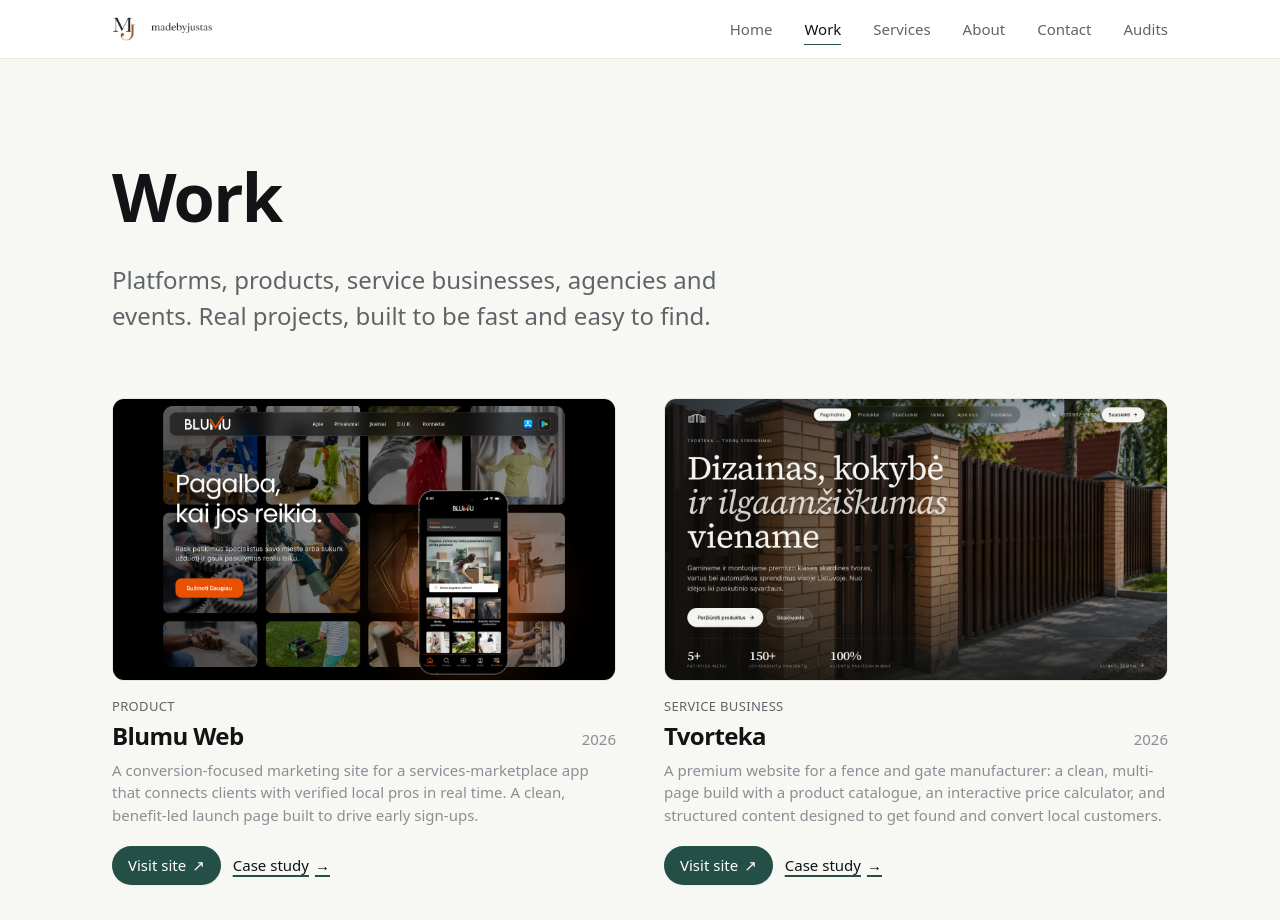
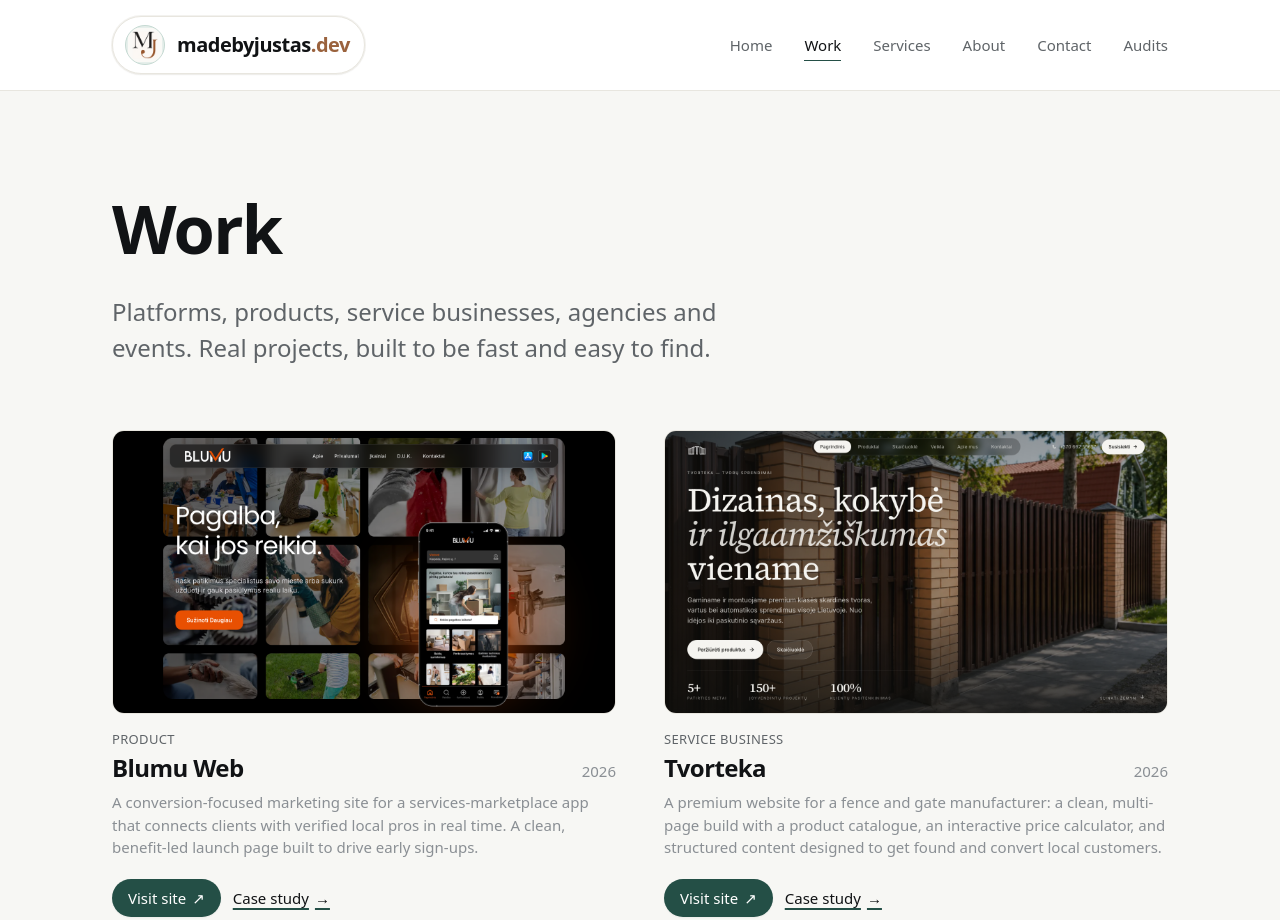
Before and after one commit to aksa7/madebyjustas, an Astro site: page /work in a window 1280 px wide. Shown: the top 920 px of the page. Built offline with nearby package versions, Linux system fonts and the light colour scheme; Astro itself is replaced by a stand-in of ours; a web font is replaced by a local one.

Commit message:
initial commit

```diff
--- a/src/components/Footer.astro
+++ b/src/components/Footer.astro
@@ -1,7 +1,6 @@
 ---
-import { Image } from 'astro:assets';
+import Logo from './Logo.astro';
 import { NAV_LINKS, SITE } from '../lib/site';
-import wordmark from '../assets/logo/wordmark.png';
 
 const year = new Date().getFullYear();
 ---
@@ -10,7 +9,7 @@
 	<div class="px-gutter mx-auto max-w-6xl py-12">
 		<div class="flex flex-col gap-8 md:flex-row md:items-start md:justify-between">
 			<div class="space-y-2">
-				<Image src={wordmark} alt="madebyjustas" width={288} loading="lazy" class="h-6 w-auto" />
+				<Logo size="sm" />
 				<a
 					href={`mailto:${SITE.email}`}
 					class="duration-base ease-standard hover:text-neutral-900 block font-sans text-sm text-neutral-600 transition-colors"
--- a/src/components/Header.astro
+++ b/src/components/Header.astro
@@ -1,26 +1,19 @@
 ---
-import { Image } from 'astro:assets';
+import Logo from './Logo.astro';
 import { NAV_LINKS } from '../lib/site';
-import wordmark from '../assets/logo/wordmark.png';
 
 const currentPath = Astro.url.pathname.replace(/\/+$/, '') || '/';
 const isActive = (href: string) => (href.replace(/\/+$/, '') || '/') === currentPath;
 ---
 
 <header class="sticky top-0 z-50 border-b border-neutral-200 bg-white/95 backdrop-blur">
-	<div class="px-gutter relative z-50 mx-auto flex max-w-6xl items-center justify-between py-4">
+	<div class="px-gutter relative z-50 mx-auto flex max-w-6xl items-center justify-between py-3.5 sm:py-4">
 		<a
 			href="/"
 			aria-label="madebyjustas home"
-			class="focus-visible:outline-accent-500 -m-2 inline-flex items-center rounded-md p-2 focus-visible:outline focus-visible:outline-2 focus-visible:outline-offset-2"
+			class="focus-visible:outline-accent-500 group -m-2 inline-flex rounded-full p-2 transition-shadow focus-visible:outline focus-visible:outline-2 focus-visible:outline-offset-2 hover:[&>span]:shadow-md"
 		>
-			<Image
-				src={wordmark}
-				alt="madebyjustas"
-				width={288}
-				loading="eager"
-				class="h-6 w-auto sm:h-7"
-			/>
+			<Logo />
 		</a>
 
 		<nav aria-label="Primary" class="hidden md:block">
--- /dev/null
+++ b/src/components/Logo.astro
@@ -0,0 +1,45 @@
+---
+interface Props {
+	size?: 'sm' | 'md';
+}
+
+const { size = 'md' } = Astro.props;
+
+const stampClass =
+	size === 'md'
+		? 'gap-3 px-2.5 py-2 sm:px-3 sm:py-2.5'
+		: 'gap-2.5 px-2 py-1.5';
+
+const iconWrapClass = size === 'md' ? 'h-10 w-10 sm:h-11 sm:w-11' : 'h-8 w-8';
+
+const textClass = size === 'md' ? 'text-base sm:text-lg' : 'text-sm';
+---
+
+<span
+	class:list={[
+		'inline-flex items-center rounded-full border border-neutral-200 bg-white shadow-sm ring-1 ring-neutral-200/50',
+		stampClass,
+	]}
+>
+	<span
+		class:list={[
+			'flex shrink-0 items-center justify-center overflow-hidden rounded-full border border-accent-200 bg-accent-100',
+			iconWrapClass,
+		]}
+	>
+		<img
+			src="/apple-touch-icon.png"
+			alt=""
+			width="44"
+			height="44"
+			class="h-[88%] w-[88%] object-contain"
+			loading="eager"
+			decoding="async"
+		/>
+	</span>
+	<span
+		class:list={['pr-0.5 font-display font-semibold tracking-tight text-neutral-900', textClass]}
+	>
+		madebyjustas<span class="text-warm">.dev</span>
+	</span>
+</span>
--- a/src/pages/index.astro
+++ b/src/pages/index.astro
@@ -3,7 +3,6 @@
 import Hero from '../components/home/Hero.astro';
 import Manifesto from '../components/home/Manifesto.astro';
 import ServicesTeaser from '../components/home/ServicesTeaser.astro';
-import Process from '../components/home/Process.astro';
 import WorkTeaser from '../components/home/WorkTeaser.astro';
 import CtaBanner from '../components/CtaBanner.astro';
 ---
@@ -15,7 +14,6 @@
 	<Hero />
 	<Manifesto />
 	<ServicesTeaser />
-	<Process />
 	<WorkTeaser />
 	<CtaBanner eyebrow="Availability" heading="Accepting 2 new projects for Q3 2026." />
 </BaseLayout>
--- a/tailwind.config.js
+++ b/tailwind.config.js
@@ -78,7 +78,7 @@
 			56: '14rem',
 			64: '16rem',
 			gutter: 'clamp(1.25rem, 4vw, 3rem)',
-			section: 'clamp(4rem, 8vw, 8rem)',
+			section: 'clamp(2.5rem, 5vw, 5rem)',
 		},
 		borderRadius: {
 			none: '0px',
```
